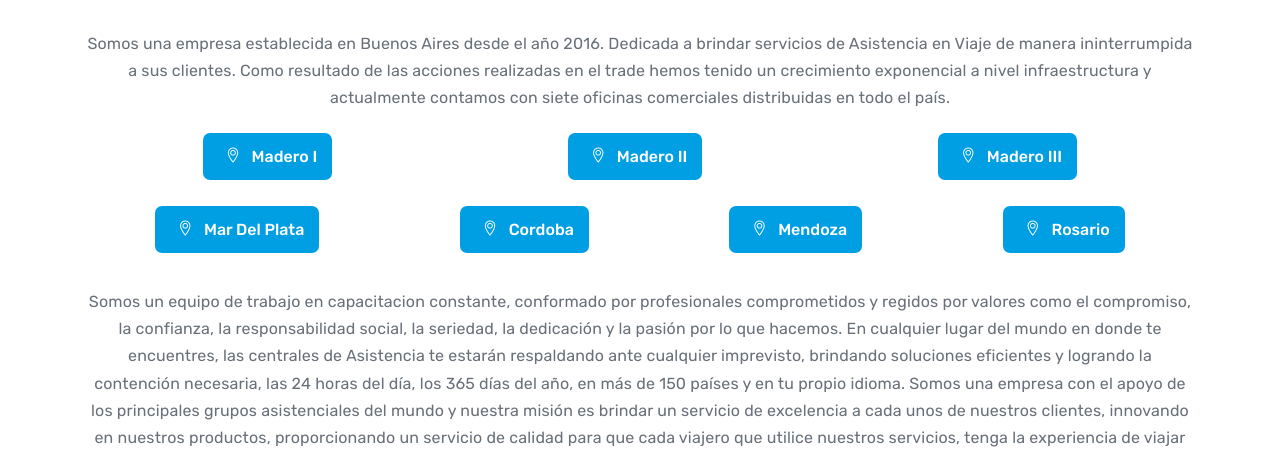
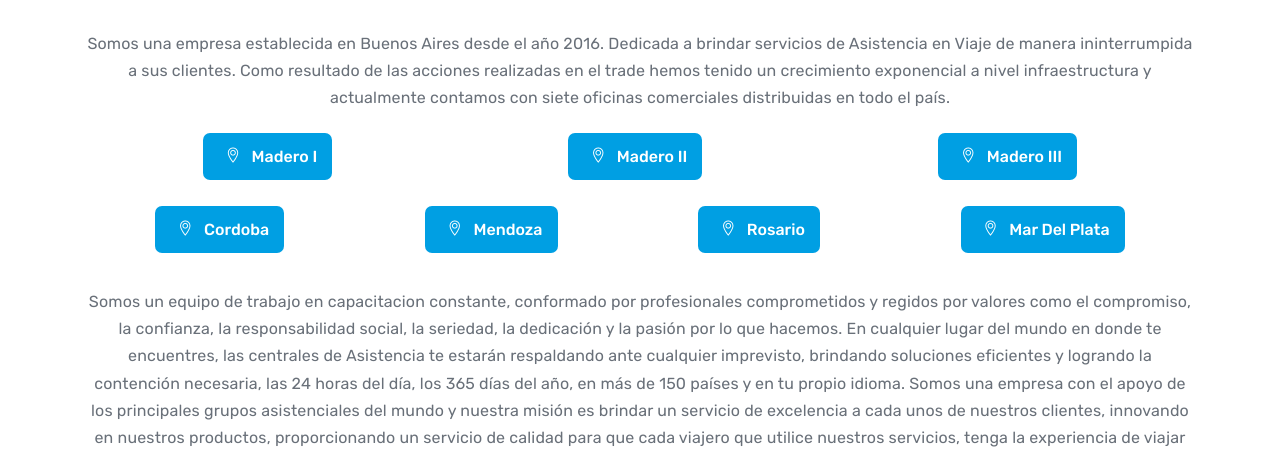
Before and after one commit to gustavo-avril/paginaweb, a PHP site: page /quienes.html in a window 1280 px wide. Shown: the part 406-858 px from the top of the page. Run offline with PHP 8.4, Linux system fonts and the light colour scheme; some libraries are stand-ins or nearby versions.

Commit message:
quienes somos

```diff
--- a/quienes.html
+++ b/quienes.html
@@ -130,9 +130,6 @@
 			</div>
 			<div class="locations mapas">
 				<button class="maps">
-					<span class="pins"><i class="ti-location-pin"></i> mar del plata</span>
-				</button>
-				<button class="maps">
 					<span class="pins"><i class="ti-location-pin"></i> cordoba</span>
 				</button>
 				<button class="maps">
@@ -140,6 +137,9 @@
 				</button>
 				<button class="maps">
 					<span class="pins"><i class="ti-location-pin"></i> rosario</span>
+				</button>
+				<button class="maps mdp">
+					<span class="pins"><i class="ti-location-pin"></i> mar del plata</span>
 				</button>
 			</div>
 			<div class="text-center">
--- a/scss/templates/_quienes.scss
+++ b/scss/templates/_quienes.scss
@@ -626,6 +626,9 @@ i {
 	.mapas{
 		display: grid !important;
 		grid-template-columns: repeat(3, 1fr);
+		.mdp{
+			grid-column-start: 2;
+		}
 	}
 }
 
@@ -688,5 +691,8 @@ i {
 	.mapas{
 		display: grid !important;
 		grid-template-columns: repeat(3, 1fr);
+		.mdp{
+			grid-column-start: 2;
+		}
 	}
 }
```
Also changed, not shown: css/style.min.css, 1 other file.
